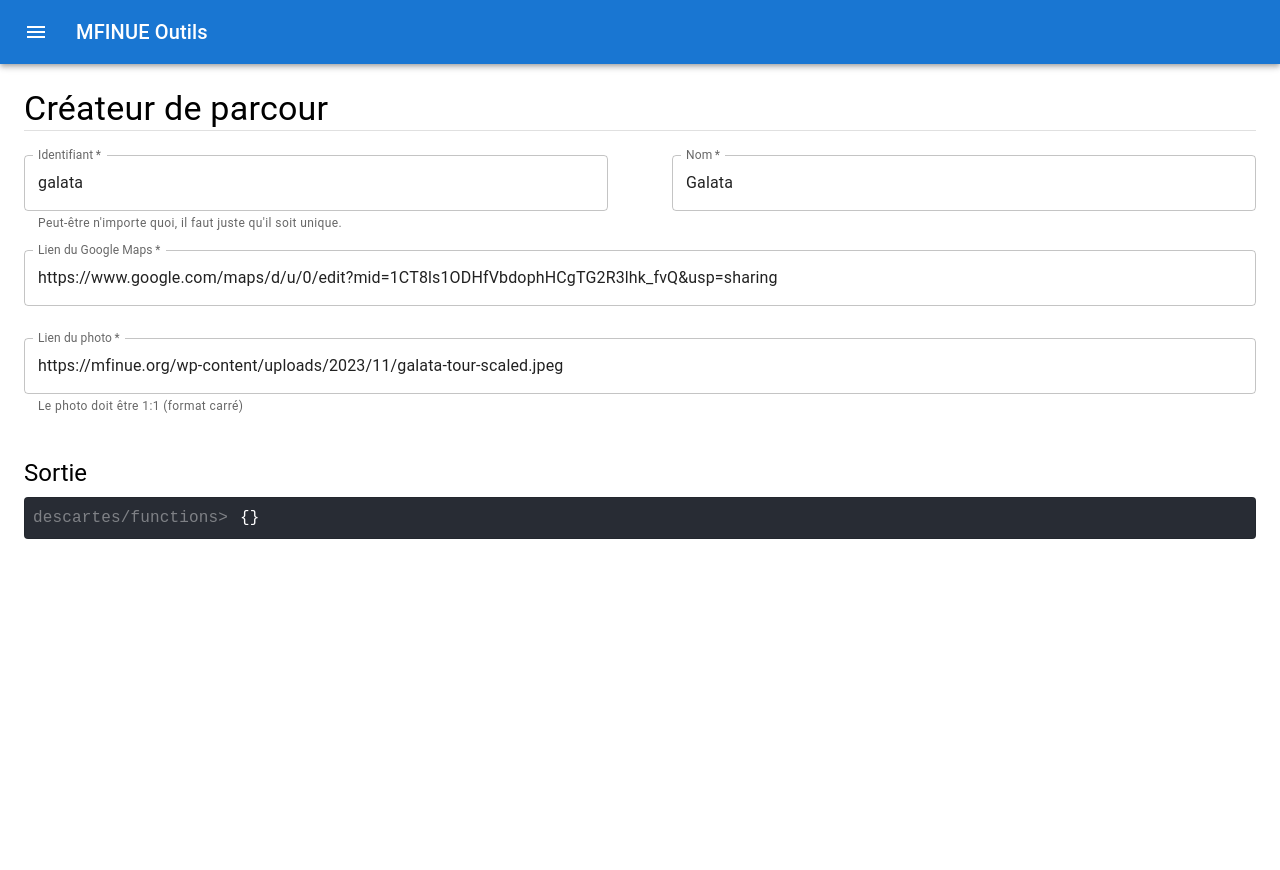
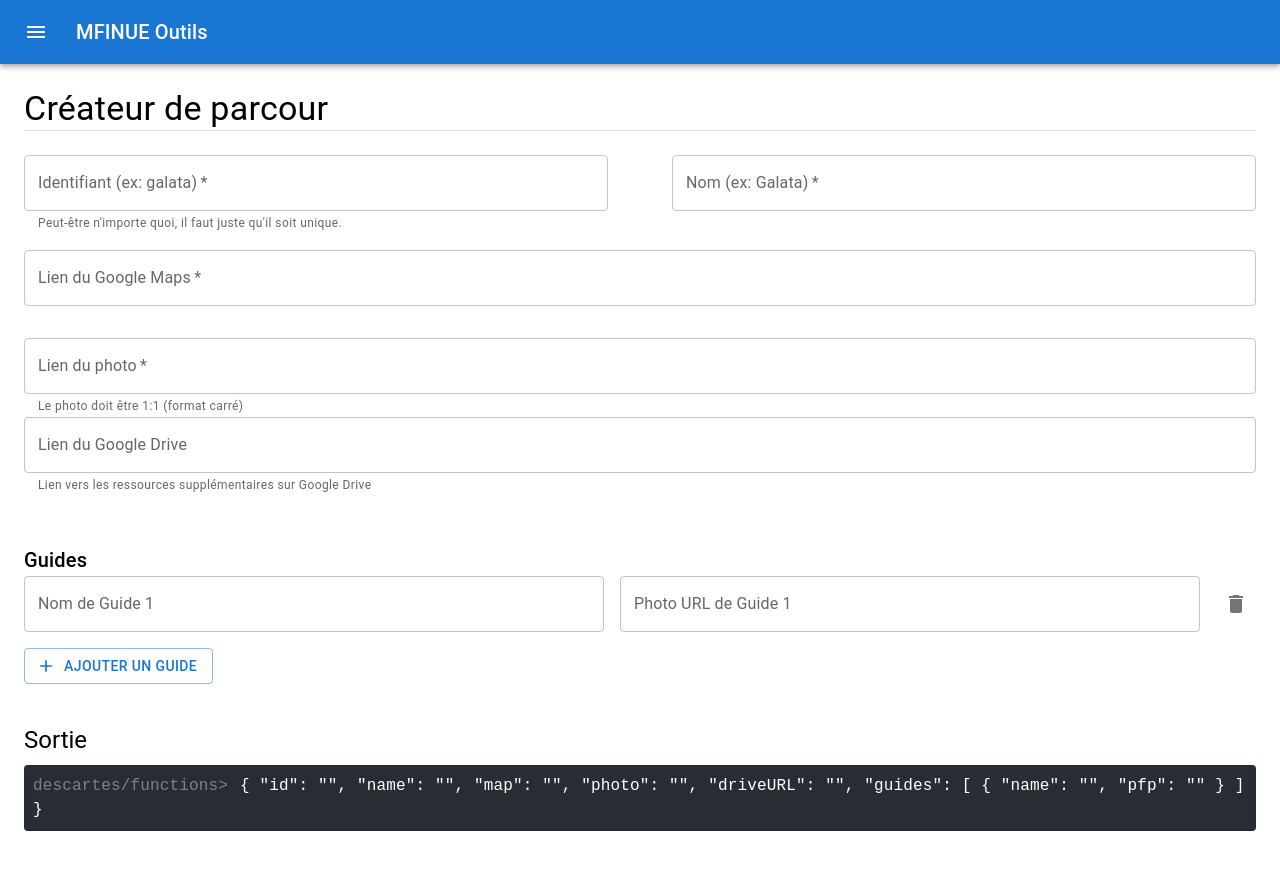
Before and after one commit to MFINUE/outils, a Next.js app: page /outils/tour in a window 1280 px wide. Shown: the top 870 px of the page. Before the commit the page ends 800 px from the top, so only its background shows below. Built offline with nearby package versions, Linux system fonts and the light colour scheme.

Commit message:
Update Tour creation page

```diff
--- a/src/pages/tour.tsx
+++ b/src/pages/tour.tsx
@@ -1,34 +1,72 @@
-import { Box, Container, Divider, Paper, Stack, TextField, Typography } from "@mui/material";
-import { FormEventHandler, useCallback, useRef, useState } from "react";
+import { Box, Button, Container, Divider, IconButton, Paper, Stack, TextField, Typography } from "@mui/material";
+import { useState } from "react";
+import AddIcon from '@mui/icons-material/Add';
+import DeleteIcon from '@mui/icons-material/Delete';
+
+export interface Tour {
+  guides: { [displayName: string]: string }; // second string is the PFP URL.
+  participants: { [uid: string]: string };
+  map: string;
+  name: string;
+  photoURL: string;
+  brochureURL: string;
+  driveURL: string;
+}
 
 export default function TourCreator() {
-     const [output, setOutput] = useState<any>({});
+  const [output, setOutput] = useState<any>({
+    id: '',
+    name: '',
+    map: '',
+    photo: '',
+    driveURL: '', // New driveURL field
+    guides: [{ name: "", pfp: "" }] // Guide as an object with name and pfp fields
+  });
 
-     const form = useRef<HTMLFormElement>(null);
+  const handleChange = (field: string) => (ev: React.ChangeEvent<HTMLInputElement>) => {
+    setOutput((prevOutput: any) => ({
+      ...prevOutput,
+      [field]: ev.target.value
+    }));
+  };
 
-     const handleChange = useCallback(((ev) => {
-          const data = new FormData(ev.currentTarget)
+  const handleGuideChange = (index: number, field: "name" | "pfp") => (ev: React.ChangeEvent<HTMLInputElement>) => {
+    const newGuides = [...output.guides];
+    newGuides[index][field] = ev.target.value; // Update the specific guide's name or pfp
+    setOutput((prevOutput: any) => ({
+      ...prevOutput,
+      guides: newGuides
+    }));
+  };
 
-          setOutput({
-               id: data.get("id"),
-               name: data.get("name"),
-               map: data.get("map"),
-               photo: data.get("photo"),
-          })
-     }) as FormEventHandler<HTMLFormElement>, [])
+  const handleAddGuide = () => {
+    setOutput((prevOutput: { guides: any; }) => ({
+      ...prevOutput,
+      guides: [...prevOutput.guides, { name: "", pfp: "" }] // Add a new guide with name and pfp fields
+    }));
+  };
 
-     return <>
+  const handleRemoveGuide = (index: number) => {
+    setOutput((prevOutput: { guides: any[]; }) => ({
+      ...prevOutput,
+      guides: prevOutput.guides.filter((_, i: number) => i !== index) // Remove guide by index
+    }));
+  };
+
+  return (
+    <>
       <Container maxWidth="xl" sx={{ mt: 3 }}>
         <Typography variant="h4">Créateur de parcour</Typography>
         <Divider />
-               <Box component="form" ref={form} noValidate autoComplete="off" mt={3} pb={5} onChange={handleChange}>
+        <Box component="form" noValidate autoComplete="off" mt={3} pb={5}>
           <Stack flexDirection="row" mb={2}>
             <TextField
               fullWidth
               required
               name="id"
-                              label="Identifiant"
-                              defaultValue="galata"
+              label="Identifiant (ex: galata)"
+              value={output.id}
+              onChange={handleChange("id")}
               helperText="Peut-être n'importe quoi, il faut juste qu'il soit unique."
             />
             <Box mx={4} />
@@ -36,8 +74,9 @@ export default function TourCreator() {
               fullWidth
               required
               name="name"
-                              label="Nom"
-                              defaultValue="Galata"
+              label="Nom (ex: Galata)"
+              value={output.name}
+              onChange={handleChange("name")}
             />
           </Stack>
 
@@ -46,7 +85,8 @@ export default function TourCreator() {
             required
             label="Lien du Google Maps"
             name="map"
-                         defaultValue="https://www.google.com/maps/d/u/0/edit?mid=1CT8ls1ODHfVbdophHCgTG2R3lhk_fvQ&usp=sharing"
+            value={output.map}
+            onChange={handleChange("map")}
             sx={{ mb: 4 }}
           />
 
@@ -55,28 +95,69 @@ export default function TourCreator() {
             required
             label="Lien du photo"
             name="photo"
-                         defaultValue="https://mfinue.org/wp-content/uploads/2023/11/galata-tour-scaled.jpeg"
+            value={output.photo}
+            onChange={handleChange("photo")}
             helperText="Le photo doit être 1:1 (format carré)"
           />
+
+          {/* New Drive URL Input */}
+          <TextField
+            fullWidth
+            label="Lien du Google Drive"
+            name="driveURL"
+            value={output.driveURL}
+            onChange={handleChange("driveURL")}
+            helperText="Lien vers les ressources supplémentaires sur Google Drive"
+            sx={{ mb: 4 }}
+          />
+
+          {/* Guide Input Fields */}
+          <Typography variant="h6" mt={2}>Guides</Typography>
+          {output.guides.map((guide: any, index: number) => (
+            <Stack key={index} direction="row" alignItems="center" mb={2} spacing={2}>
+              <TextField
+                fullWidth
+                label={`Nom de Guide ${index + 1}`}
+                value={guide.name}
+                onChange={handleGuideChange(index, "name")}
+              />
+              <TextField
+                fullWidth
+                label={`Photo URL de ${output.guides[index].name.length > 0 ? output.guides[index].name : "Guide " + (index + 1)}`}
+                value={guide.pfp}
+                onChange={handleGuideChange(index, "pfp")}
+                placeholder="Lien du photo (ex: https://...)"
+              />
+              <IconButton aria-label="remove" onClick={() => handleRemoveGuide(index)} sx={{ ml: 2 }}>
+                <DeleteIcon />
+              </IconButton>
+            </Stack>
+          ))}
+          <Button
+            variant="outlined"
+            startIcon={<AddIcon />}
+            onClick={handleAddGuide}
+          >
+            Ajouter un Guide
+          </Button>
         </Box>
 
         <Typography variant="h5" gutterBottom>Sortie</Typography>
         <Paper variant="outlined" sx={{ bgcolor: "#282C34", mb: 20 }} onClick={(ev) => {
-                    const range = document.createRange()
-
-                    range.selectNodeContents(ev.currentTarget.childNodes.item(0)!.childNodes.item(1))
-
-                    window.getSelection()?.removeAllRanges()
-                    window.getSelection()?.addRange(range)
-                    navigator.clipboard.writeText(ev.currentTarget.childNodes.item(0)!.childNodes.item(1)!.textContent!)
+          const range = document.createRange();
+          range.selectNodeContents(ev.currentTarget.childNodes.item(0)!.childNodes.item(1));
+          window.getSelection()?.removeAllRanges();
+          window.getSelection()?.addRange(range);
+          navigator.clipboard.writeText(ev.currentTarget.childNodes.item(0)!.childNodes.item(1)!.textContent!);
         }}>
           <Typography fontFamily="monospace" color="white" p={1}>
             <span style={{ opacity: .4, userSelect: "none", paddingRight: 12 }}>descartes/functions{">"}</span>
             <span id="selectable-output" style={{ wordBreak: "break-all" }}>
-                              {JSON.stringify(output)}
+              {JSON.stringify(output, null, 2)}
             </span>
           </Typography>
         </Paper>
       </Container>
     </>
+  );
 }
```
Also changed, not shown: 2 other files (tests, documents, lock files or other folders). Lines whose indentation alone changed are shown as unchanged.
